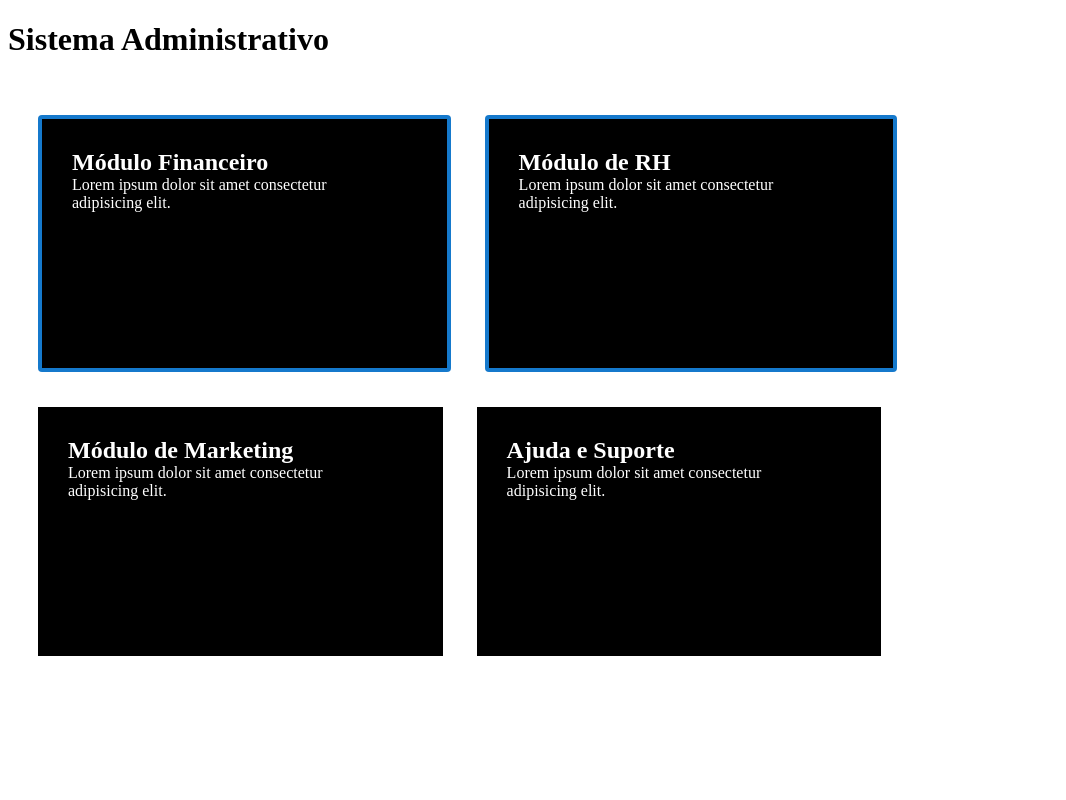
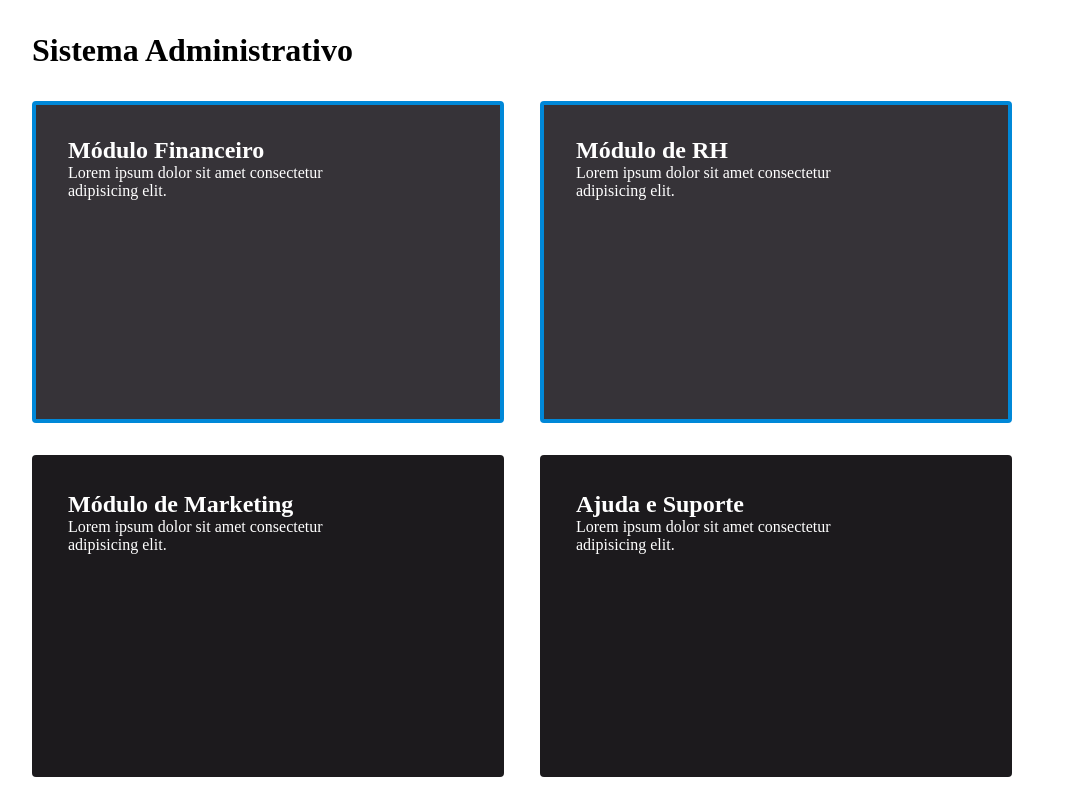
Before and after one commit to renanbc/css-onebitcode, a plain HTML site: page exercicio02/index.html in a window 1280 px wide. Shown: the whole page, without its empty margins (0-1066 px from the left). Drawn offline with Linux system fonts and the light colour scheme.

Commit message:
Correcao ex02

```diff
--- a/exercicio02/style.css
+++ b/exercicio02/style.css
@@ -37,3 +37,38 @@ p {
     border: 4px solid #1b98ffcc;
     border-radius: 4px;
 }
+
+/* RESOLUÇÃO DO EXERCÍCIO: */
+
+* {
+    margin: 0;
+    padding: 0;
+}
+
+h1 {
+    margin-top: 32px;
+    margin-left: 32px; /* essa propriedade acabou ficando errada na gravação */
+}
+
+li {
+    background-color: #1c1a1d;
+    border: 4px solid transparent;
+    border-radius: 4px;
+    color: #fff;
+    cursor: pointer;
+    display: inline-block;
+    margin-top: 32px;
+    margin-left: 32px;
+    padding: 32px;
+    height: 250px;
+    width: 400px;
+}
+
+.selected {
+    background-color: #363338;
+    border: 4px solid #0088d8;
+}
+
+.hidden {
+    display: none;
+}
```
